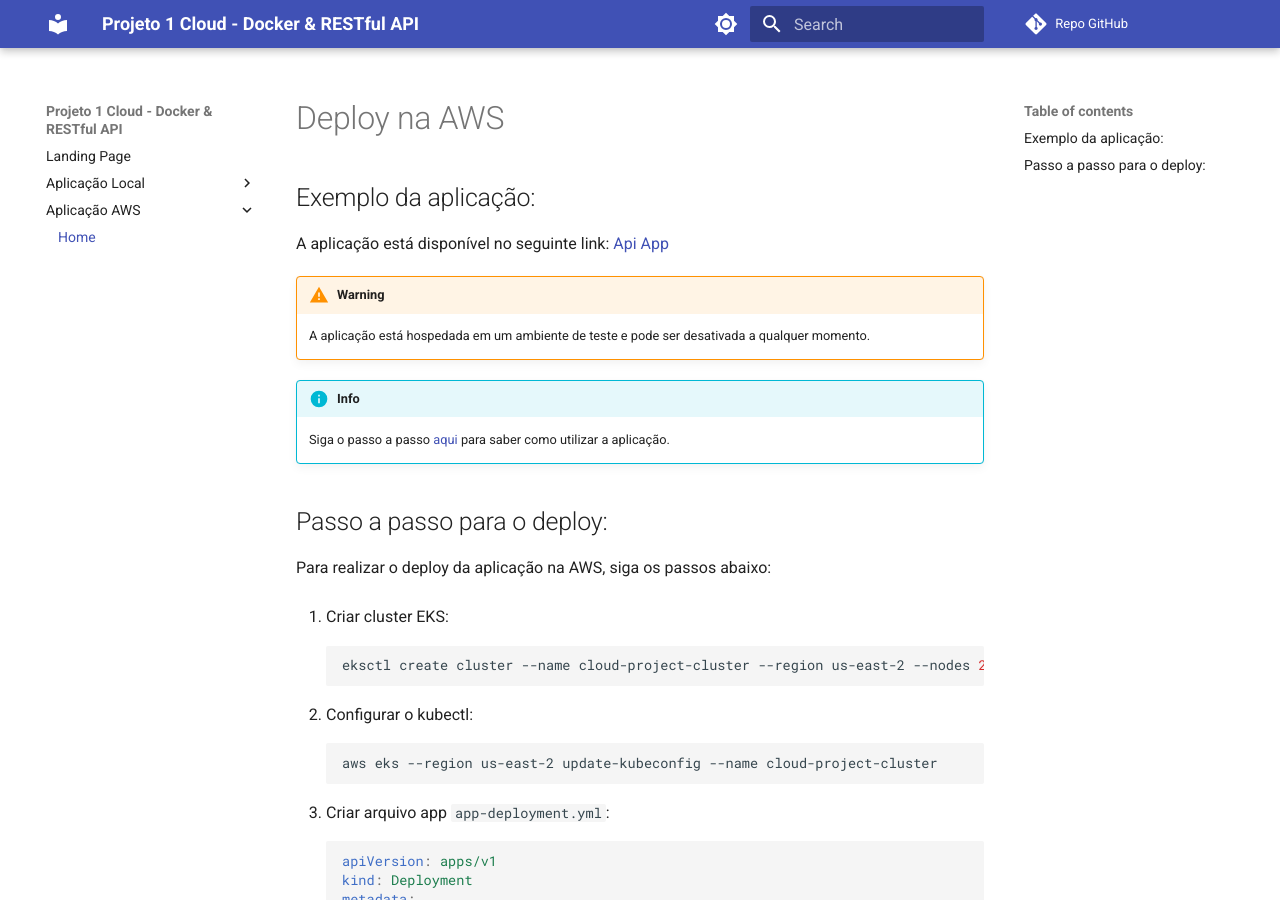
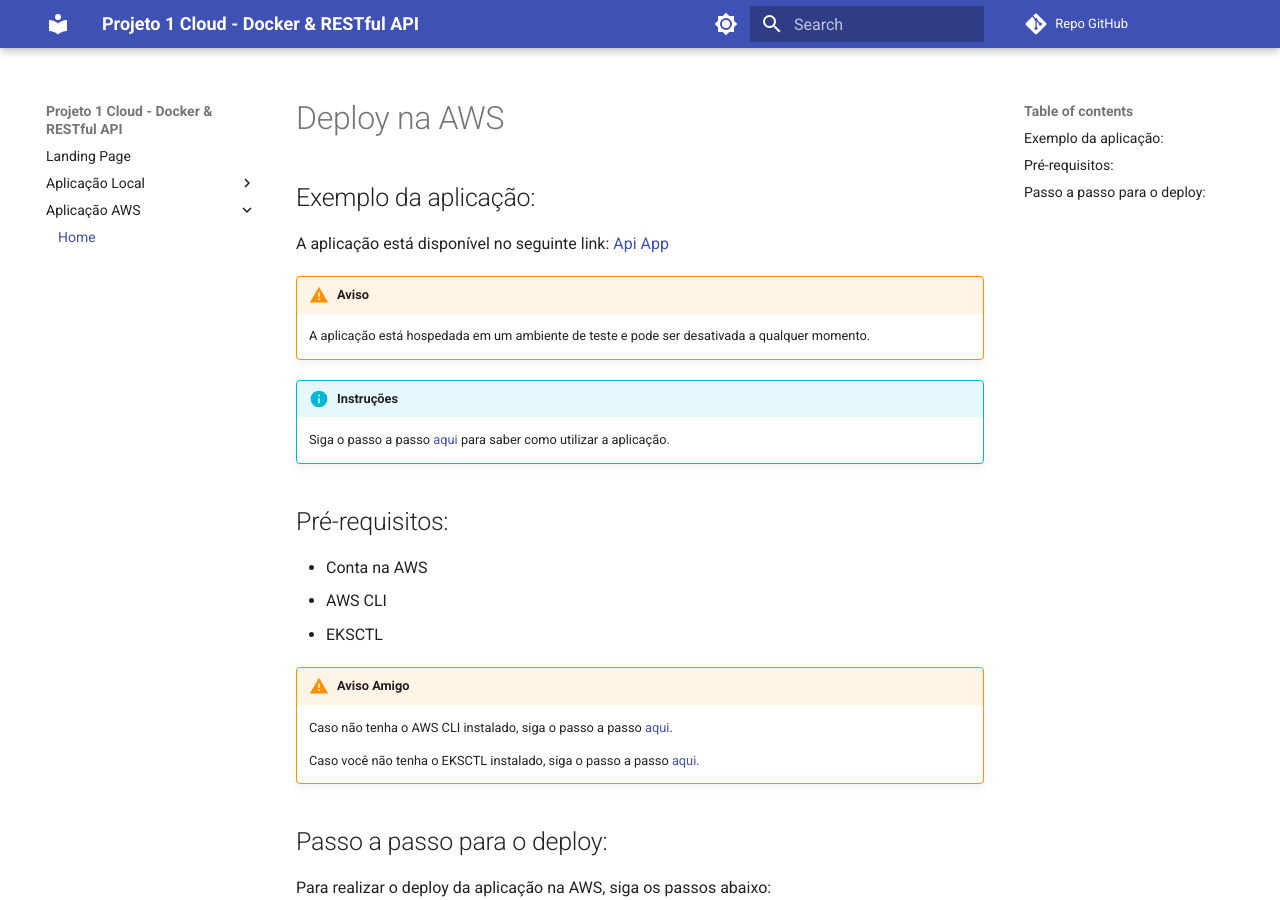
Before and after one commit to DeLucca990/Cloud-RESTful-API, an MkDocs documentation site: the page built from docs/aws_index.md, in a window 1280 px wide and 900 px high. Built offline with MkDocs 1.6.1 and Material for MkDocs 9.7.7, drawn with Linux system fonts in a browser that asks for light colours; comment, search, counter and statistics services are not loaded; some of the changed text lies outside the part shown.

Commit message:
update: docs up

````diff
--- a/docs/aws_index.md
+++ b/docs/aws_index.md
@@ -3,13 +3,25 @@
 A aplicação está disponível no seguinte link: [Api App](http://a9081d685efb34ba0bd6b6340780caa3-1034918237.us-east-2.elb.amazonaws.com/)
 
 <div class="warning" markdown>
-!!! Warning
+!!! Warning "Aviso"
     A aplicação está hospedada em um ambiente de teste e pode ser desativada a qualquer momento.
 </div>
 
 <div class="info" markdown>
-!!! Info
-    Siga o passo a passo [aqui](local_index.md) para saber como utilizar a aplicação.
+!!! Info "Instruções"
+    Siga o passo a passo [aqui](local_index.md/#como-usar) para saber como utilizar a aplicação.
+</div>
+
+## Pré-requisitos:
+- Conta na AWS
+- AWS CLI
+- EKSCTL
+
+<div class="info" markdown>
+!!! Warning "Aviso Amigo"
+    Caso não tenha o AWS CLI instalado, siga o passo a passo [aqui](https://docs.aws.amazon.com/pt_br/cli/latest/userguide/install-cliv2.html).
+
+    Caso você não tenha o EKSCTL instalado, siga o passo a passo [aqui](https://eksctl.io/installation/).
 </div>
 
 ## Passo a passo para o deploy:
@@ -103,7 +115,7 @@
     app: postgres
 ```
 
-5. Aplicar os arquivos no cluster:
+5. Aplicar os arquivos no cluster _(rode os comandos abaixo na pasta onde os arquivos `.yml` estão)_:
 ```bash
 kubectl apply -f app-deployment.yml
 kubectl apply -f app-service.yml
````
